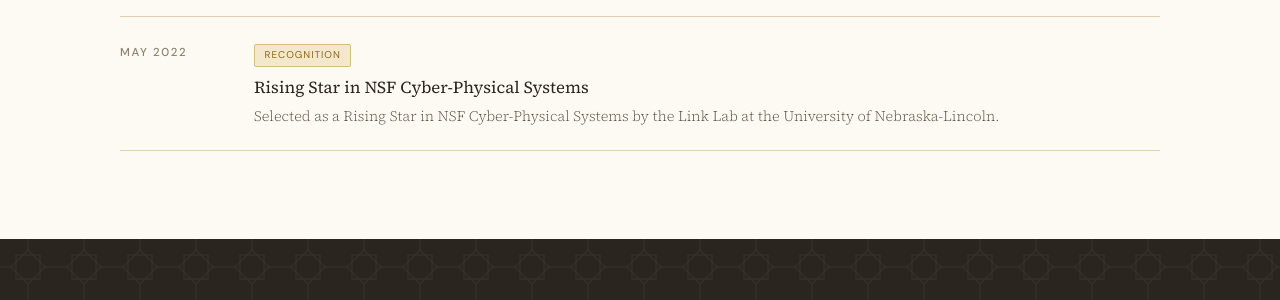
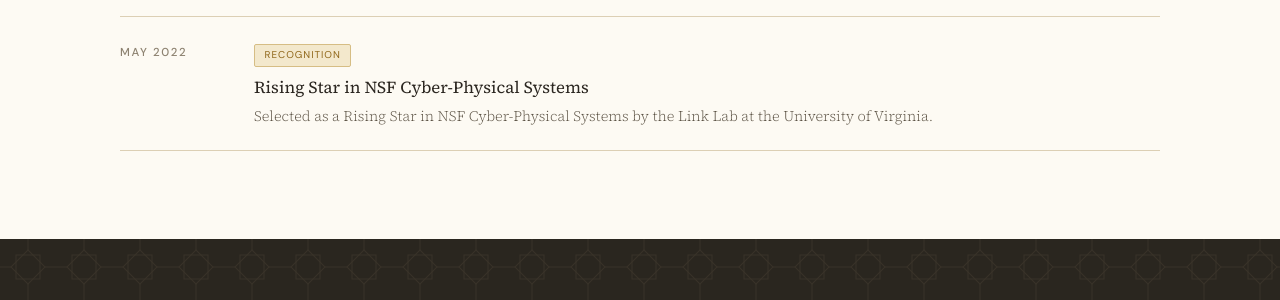
Before and after one commit to wissamkontar/wissamkontar.github.io, a Jekyll site: the page built from funding-awards.html, in a window 1280 px wide and 900 px high, scrolled down 1745 px. Shown: the part 154-454 px from the top of the window. Built offline with Jekyll 4.4.1, drawn with Linux system fonts in a browser that asks for light colours.

Commit message:
Awards: restore "University of Virginia" in the Rising Star entry
Co-Authored-By: Claude Fable 5.2 <noreply@anthropic.com>
Claude-Session: https://claude.ai/code/session_01Lzm3hfbMCCSUqxQdsXPYQj

```diff
--- a/_data/awards.yml
+++ b/_data/awards.yml
@@ -35,4 +35,4 @@
 - date: "2022-05"
   kind: Recognition
   title: Rising Star in NSF Cyber-Physical Systems
-  text: Selected as a Rising Star in NSF Cyber-Physical Systems by the Link Lab at the University of Nebraska-Lincoln.
+  text: Selected as a Rising Star in NSF Cyber-Physical Systems by the Link Lab at the University of Virginia.
```
